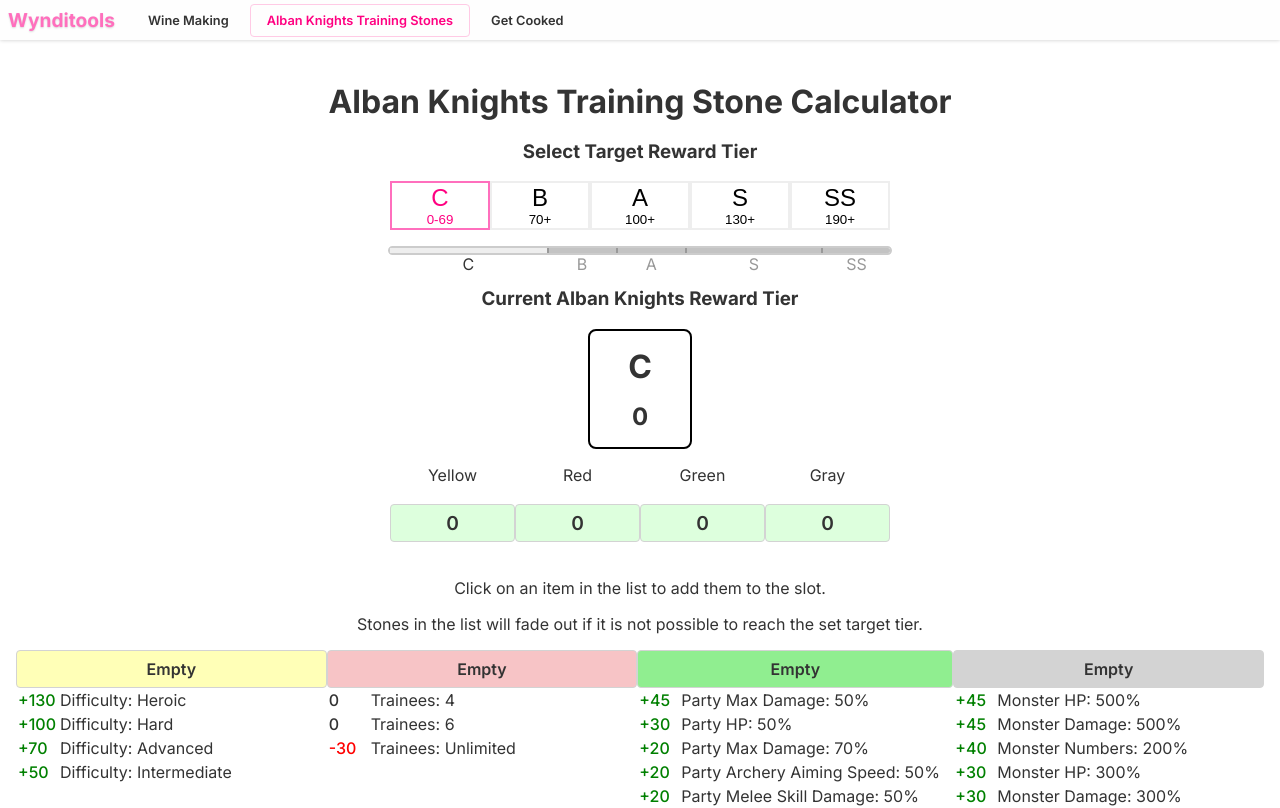
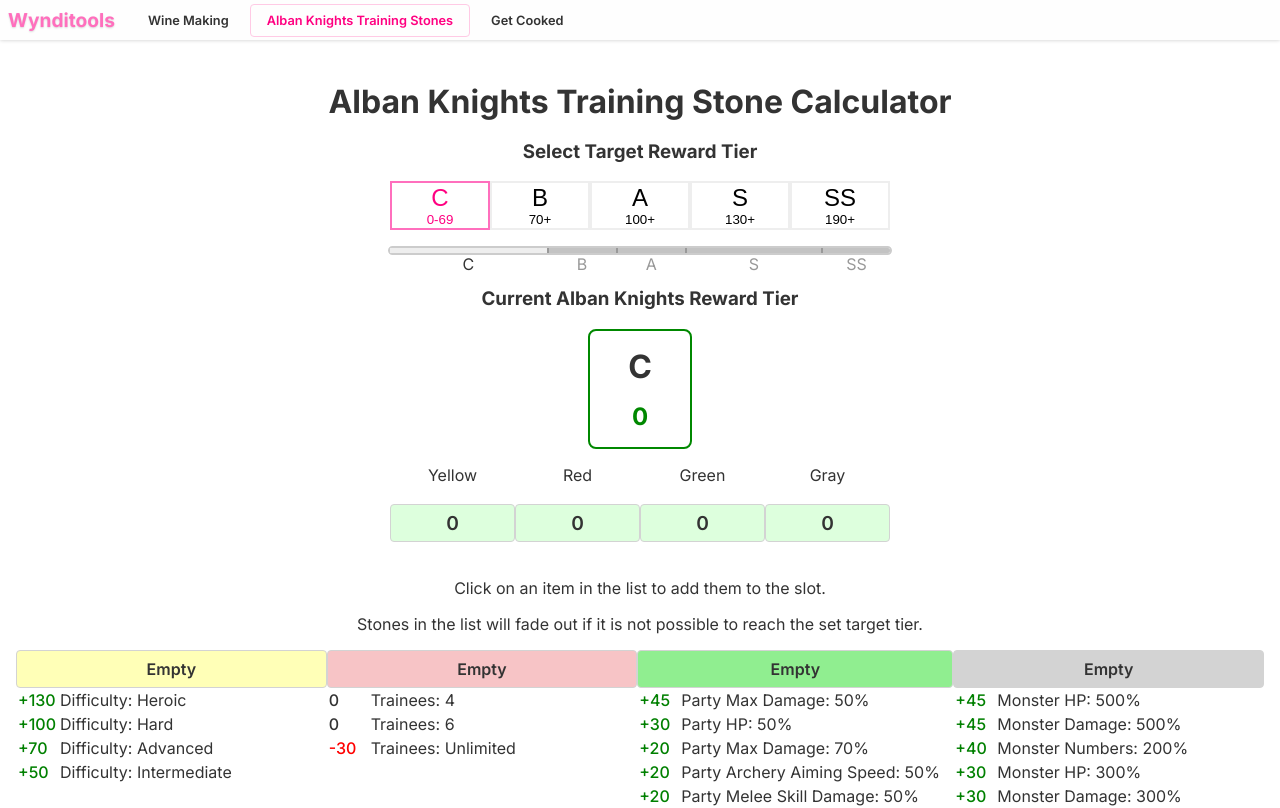
Before and after one commit to VirtualBird/wynditools-mabinogi, a React (Vite) app: page /alban-knights-training-stones in a window 1280 px wide. Shown: the top 808 px of the page. Built offline with nearby package versions, Linux system fonts and the light colour scheme.

Commit message:
Adding CSS styling to albanknight page
-make elements red when target score not met

```diff
--- a/pages/AlbanKnights/AlbanKnights.css
+++ b/pages/AlbanKnights/AlbanKnights.css
@@ -158,7 +158,11 @@ span.alban-target-rank{
     border-radius: 8px;
     margin-inline: auto;
     width: 100px;
+    border-color: #008800;
+}
 
+.alban-knights-reward-container.red div{
+    border-color: #dd0000;
 }
 
 .alban-knights-reward-container > div{
@@ -170,6 +174,11 @@ span.alban-target-rank{
     h3{
         font-size: 1.5rem;
         margin-block: 1rem;
+        color: #008800;
+    }
+
+    h3.red{
+        color: #dd0000;
     }
 }
 
--- a/pages/AlbanKnights/AlbanKnights.jsx
+++ b/pages/AlbanKnights/AlbanKnights.jsx
@@ -68,6 +68,10 @@ export default function(){
         const sum = yellowValue + redValue + greenValue + grayValue + blueValue
 
         return sum
+    }
+
+    function isTargetScoreMet(){
+        return addAll() >= targetScore
     }
 
     function showList(color){
@@ -259,7 +263,7 @@ export default function(){
                 {/* Might be better to turn this into a reusable component and not hardcoded */}
                 <div className="meter-component">
                     <div className="meter-component-containers">
-                        <div className="meter-component-current" style={{"width" : calcAsPercent(addAll(), 220)}}></div>
+                        <div className="meter-component-current" style={{"width" : calcAsPercent(addAll(), 220), "backgroundColor": isTargetScoreMet() ? "#00ff00aa" : "#ff0000aa"}}></div>
                         <div><p>C</p></div>
                         <div className={`${addAll() < 70 ? "fade" : ""}`}><p>B</p></div>
                         <div className={`${addAll() < 100 ? "fade" : ""}`}><p>A</p></div>
@@ -268,11 +272,11 @@ export default function(){
                     </div>
                 </div>
 
-                <div className="alban-knights-reward-container">
+                <div className={`alban-knights-reward-container ${isTargetScoreMet() ? "" : "red"}`}>
                     <h3>Current Alban Knights Reward Tier</h3>
                     <div>
                         <h2>{getTier(addAll())}</h2>
-                        <h3>{addAll()}</h3>
+                        <h3 className={`${isTargetScoreMet() ? "" : "red"}`}>{addAll()}</h3>
                     </div>
                 </div>
 <div className="stones-value-wrapper">
```
